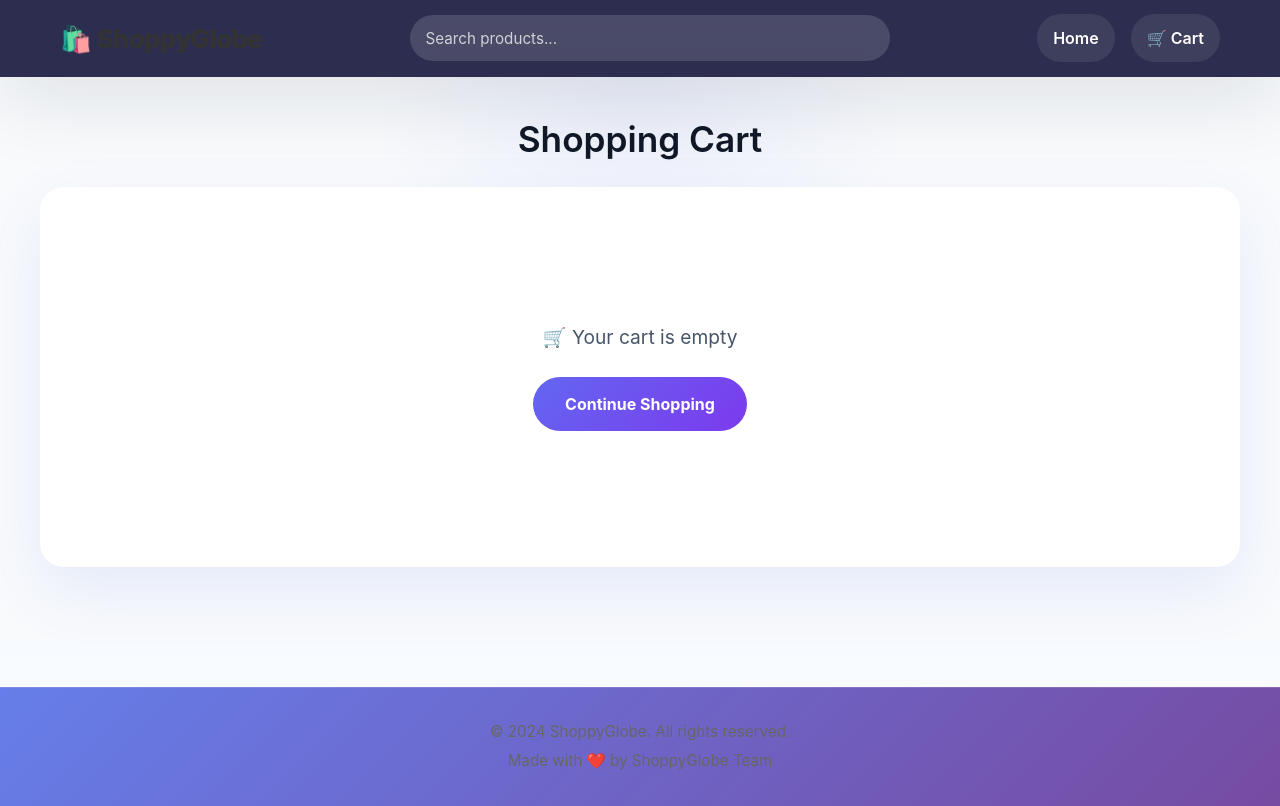
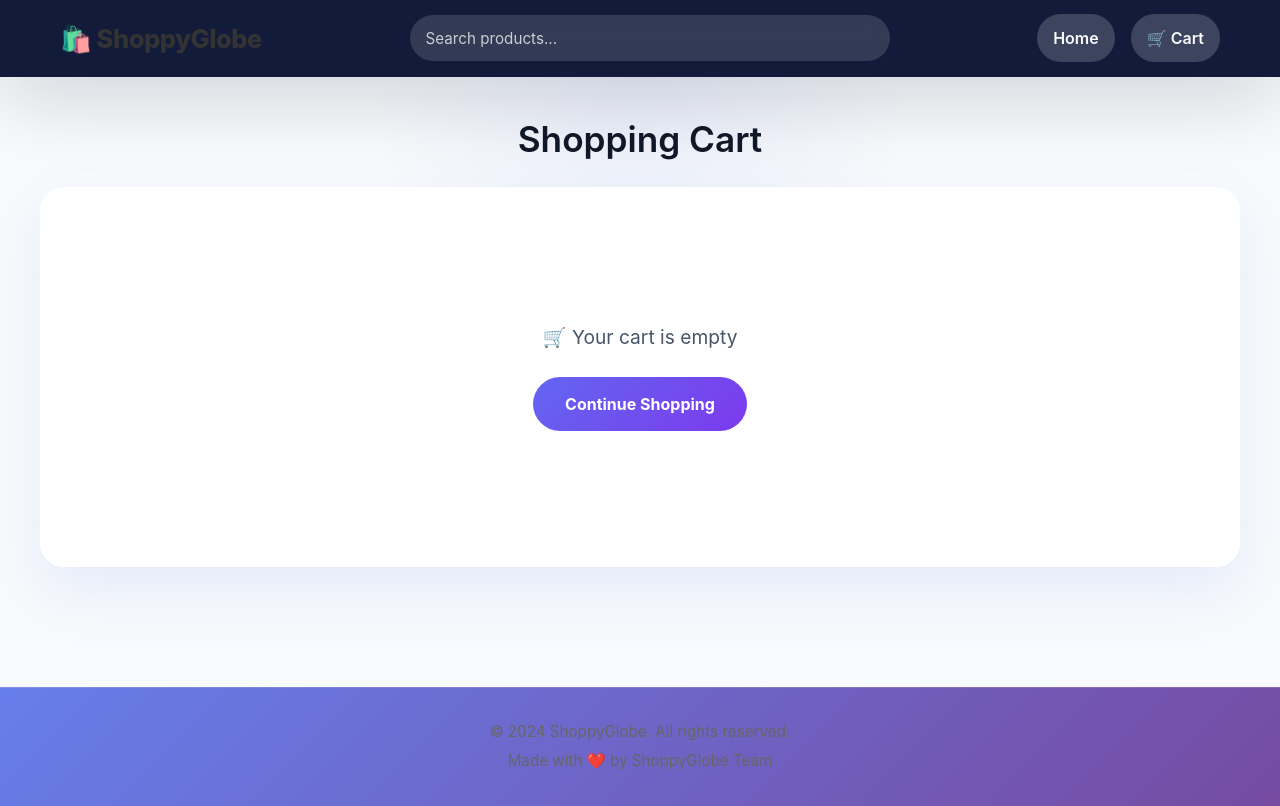
Before and after one commit to hemanthgantinapalli-ai/shoppy-globe, a React (Vite) app: page /cart in a window 1280 px wide. Built offline with nearby package versions, Linux system fonts and the light colour scheme.

Commit message:
Improve ShoppyGlobe navbar visibility

```diff
--- a/src/styles/Header.css
+++ b/src/styles/Header.css
@@ -1,9 +1,9 @@
 /* Header Component Styles */
 .header {
-  background: rgba(34, 35, 70, 0.95);
+  background: rgba(15, 23, 55, 0.98);
   color: white;
   padding: 0.9rem 0;
-  box-shadow: 0 18px 80px rgba(15, 23, 42, 0.12);
+  box-shadow: 0 18px 80px rgba(15, 23, 42, 0.18);
   position: sticky;
   top: 0;
   z-index: 100;
@@ -21,7 +21,7 @@
 
 .logo {
   text-decoration: none;
-  color: white;
+  color: #f8fafc;
   cursor: pointer;
 }
 
@@ -104,18 +104,18 @@
 }
 
 .nav-link {
-  color: white;
+  color: #f8fafc;
   text-decoration: none;
   font-weight: 600;
   padding: 0.75rem 1rem;
   border-radius: 999px;
-  background: rgba(255, 255, 255, 0.08);
+  background: rgba(255, 255, 255, 0.18);
   transition: all 0.3s ease;
   position: relative;
 }
 
 .nav-link:hover {
-  background: rgba(255, 255, 255, 0.16);
+  background: rgba(255, 255, 255, 0.28);
   transform: translateY(-1px);
 }
 
```
